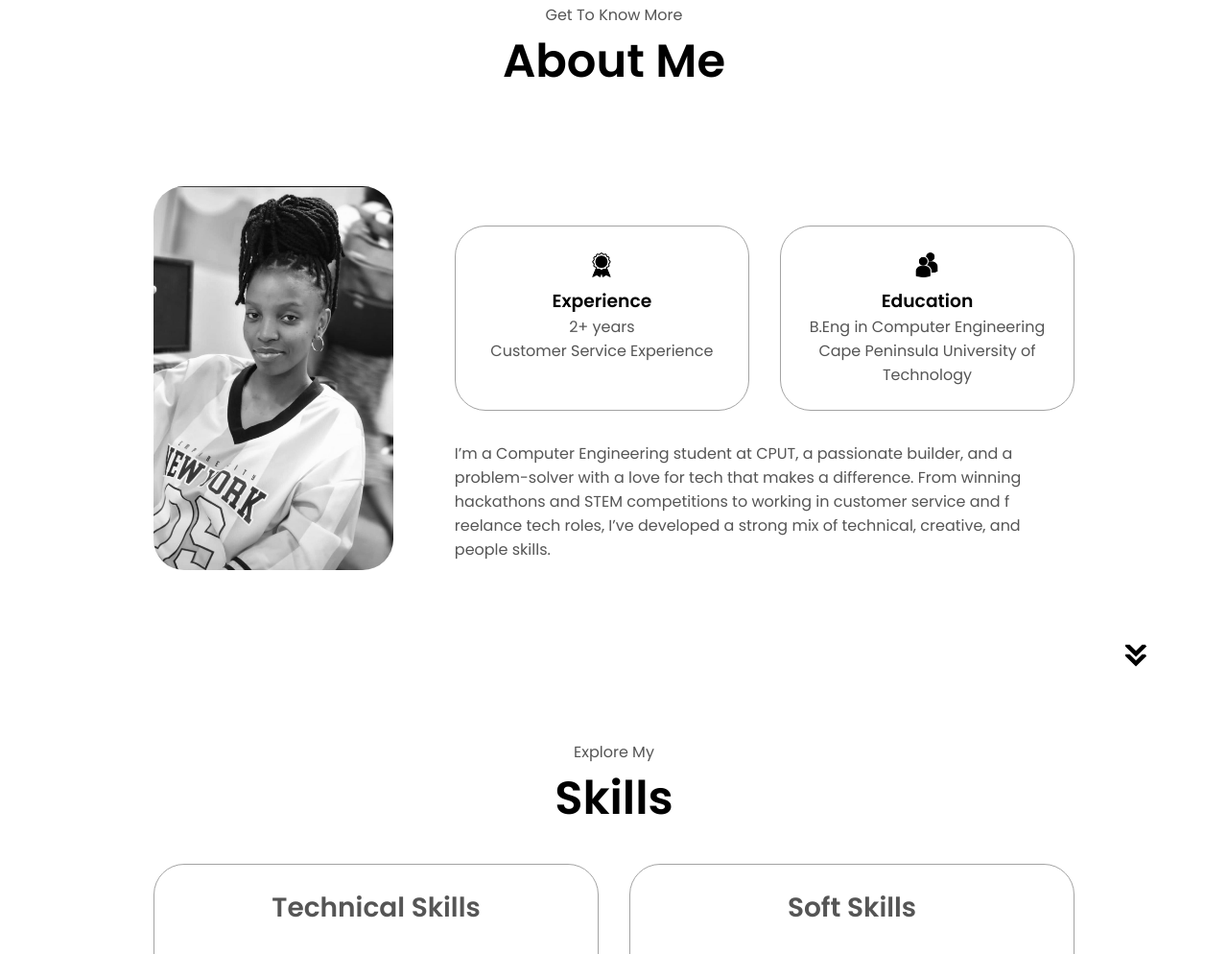
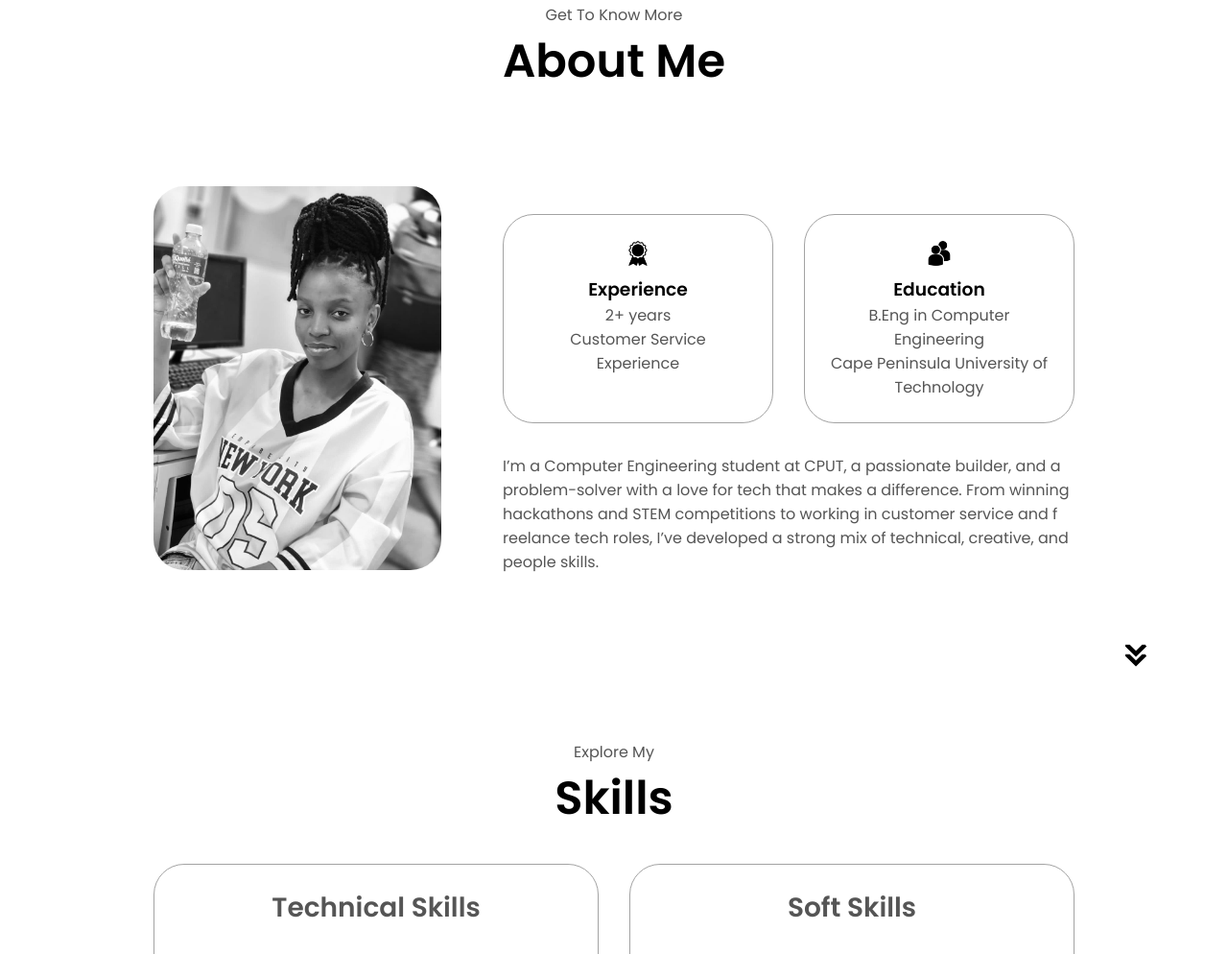
Before and after one commit to Helipterum/My-Portfolio, a plain HTML site: page My Portfolio/index.html in a window 1280 px wide. Shown: the part 925-1919 px from the top of the page at 96% size. Drawn offline with Linux system fonts and the light colour scheme.

Commit message:
changed picture

```diff
--- a/My Portfolio/index.html
+++ b/My Portfolio/index.html
@@ -77,7 +77,7 @@
       <div class="section-container">
         <div class="section__pic-container">
           <img
-            src="./assets/about1.jpeg"
+            src="./assets/aboutpic2.jpeg"
             alt="Profile picture"
             class="about-pic"
           />
```
Also changed, not shown: My Portfolio/assets/aboutpic2.jpeg (added).
